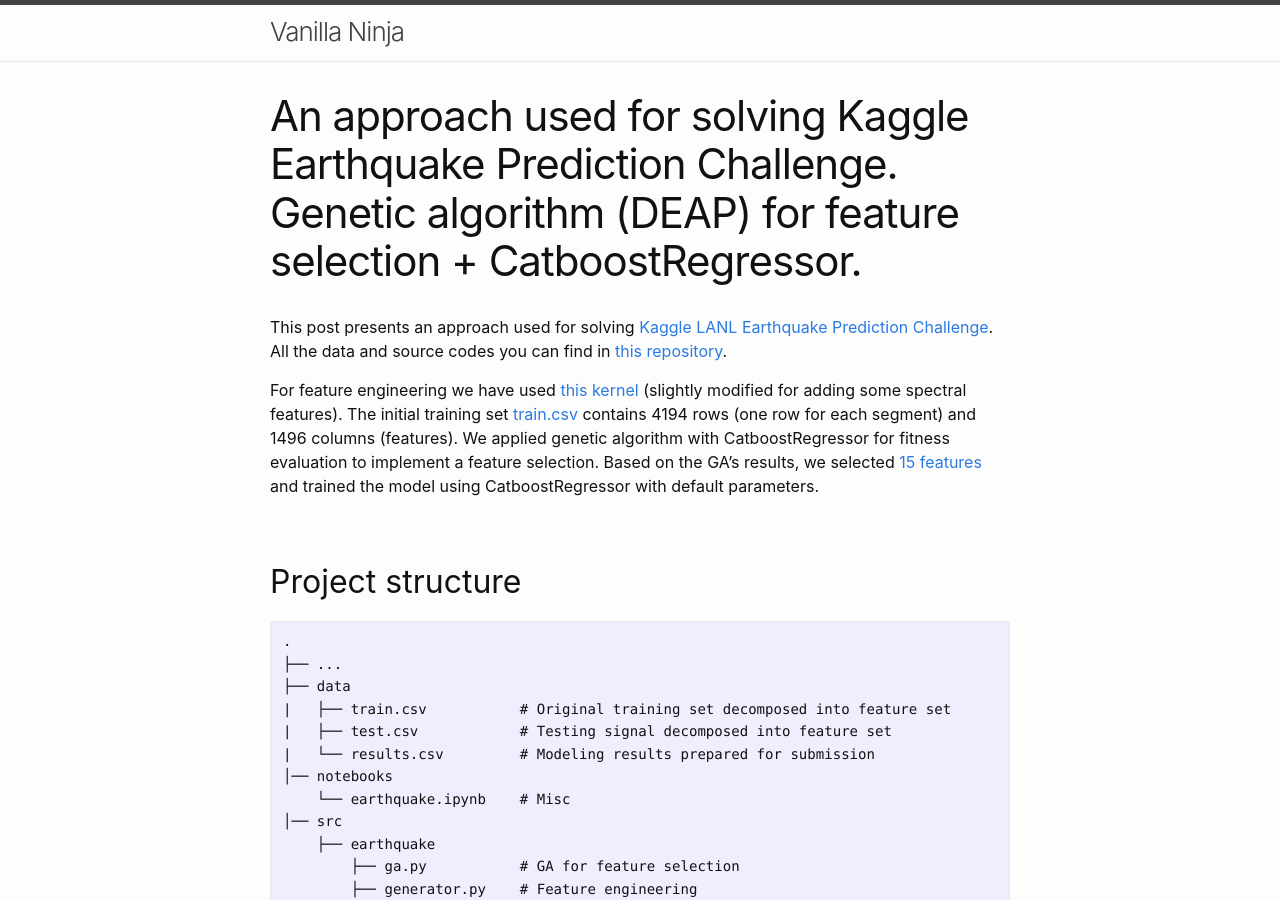
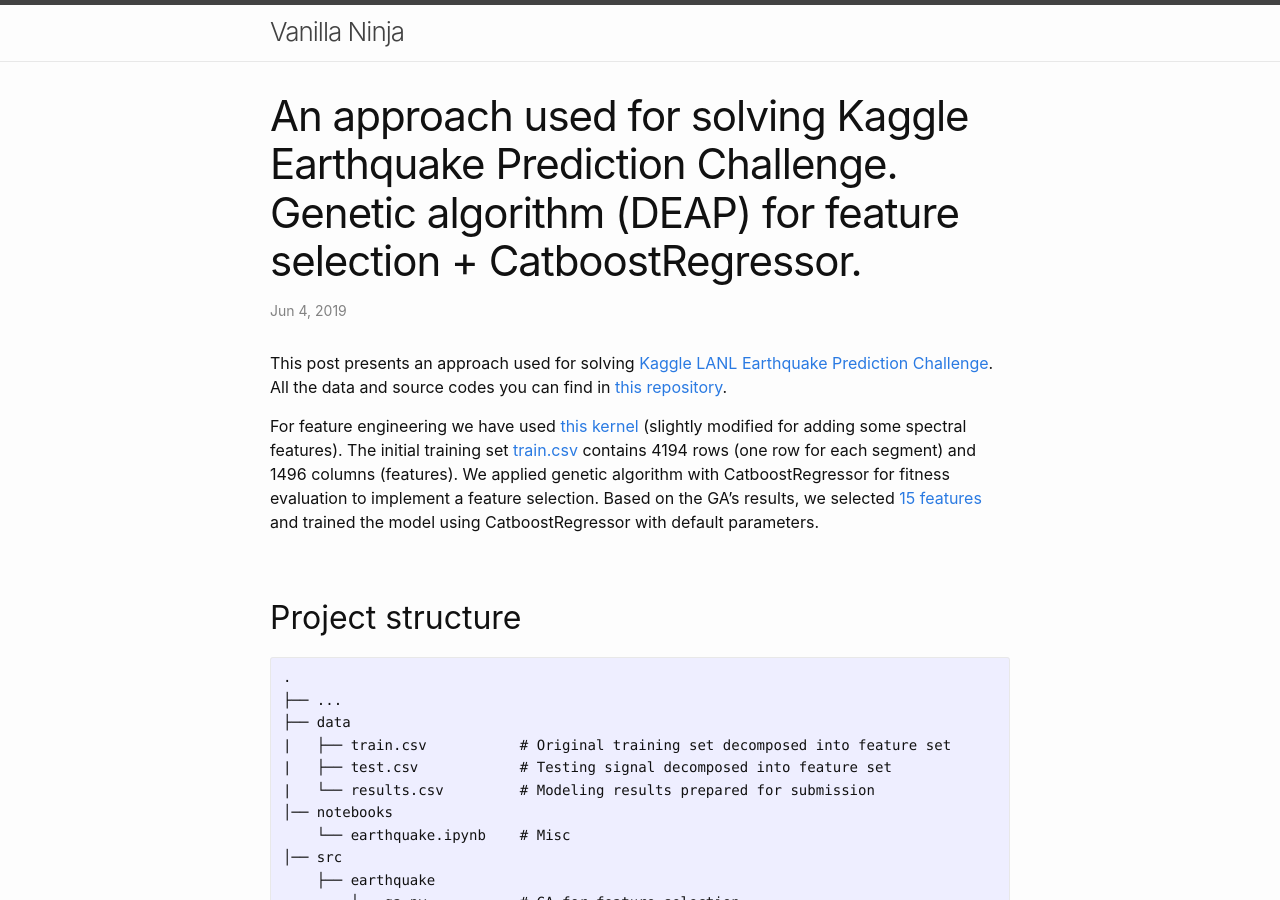
Before and after one commit to viktorsapozhok/viktorsapozhok.github.io, a Jekyll site: the page built from _posts/2019-06-04-earthquake-prediction.md, in a window 1280 px wide and 900 px high. Built offline with Jekyll 4.4.1, drawn with Linux system fonts in a browser that asks for light colours.

Commit message:
fixed layouts

```diff
--- a/_includes/head.html
+++ b/_includes/head.html
@@ -4,7 +4,7 @@
   <meta name="viewport" content="width=device-width, initial-scale=1">
   {%- seo -%}
   <meta name="google-site-verification" content="JimUYYTcGN1pUKBOPBg0UXHM84Pck-heQD2k8P9uxIg" />
-  <link rel="stylesheet" href="{{ "/assets/css/style.css" | relative_url }}">
+  <link rel="stylesheet" href="{{ '/assets/css/style.css' | relative_url }}">
   {%- feed_meta -%}
   {%- if jekyll.environment == 'production' and site.google_analytics -%}
     {%- include google-analytics.html -%}
--- a/_layouts/post.html
+++ b/_layouts/post.html
@@ -6,6 +6,17 @@ layout: default
   <header class="post-header">
     <h1 class="post-title p-name" itemprop="name headline">{{ page.title | escape }}</h1>
     <p class="post-meta">
+      {%- assign date_format = site.minima.date_format | default: "%b %-d, %Y" -%}
+      <time class="dt-published" datetime="{{ page.date | date_to_xmlschema }}" itemprop="datePublished">
+        {{ page.date | date: date_format }}
+      </time>
+      {%- if page.modified_date -%}
+        ~
+        {%- assign mdate = page.modified_date | date_to_xmlschema -%}
+        <time class="dt-modified" datetime="{{ mdate }}" itemprop="dateModified">
+          {{ mdate | date: date_format }}
+        </time>
+      {%- endif -%}
       {%- if page.author -%}
         • {% for author in page.author %}
           <span itemprop="author" itemscope itemtype="http://schema.org/Person">
```
